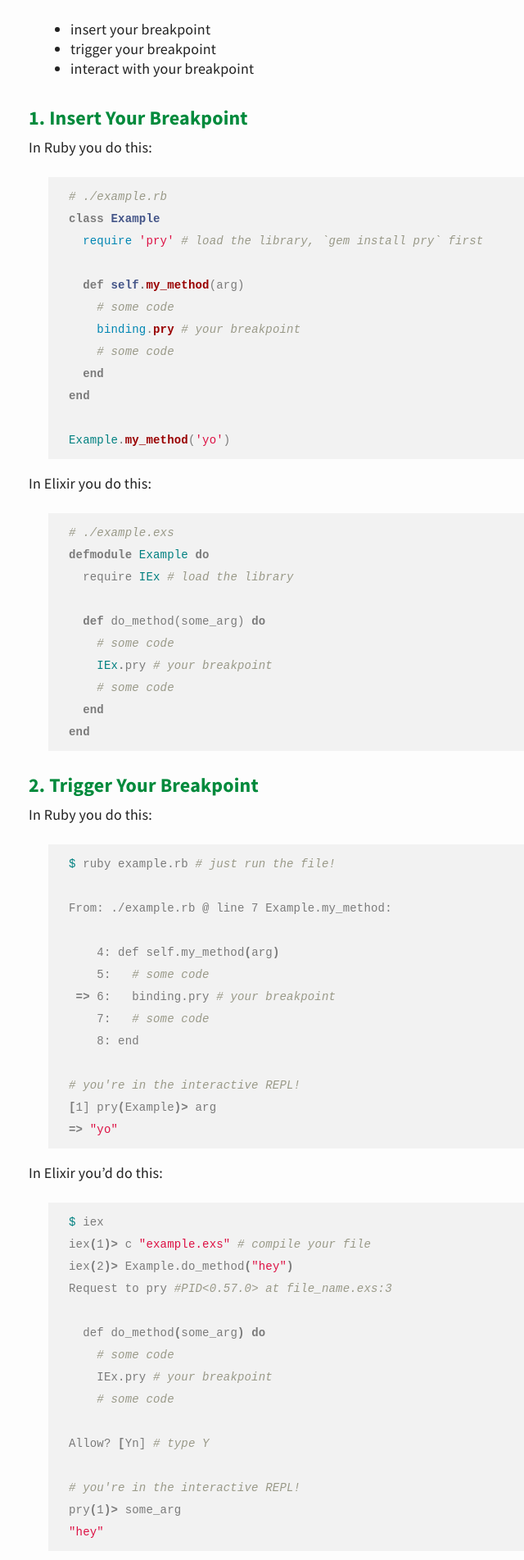
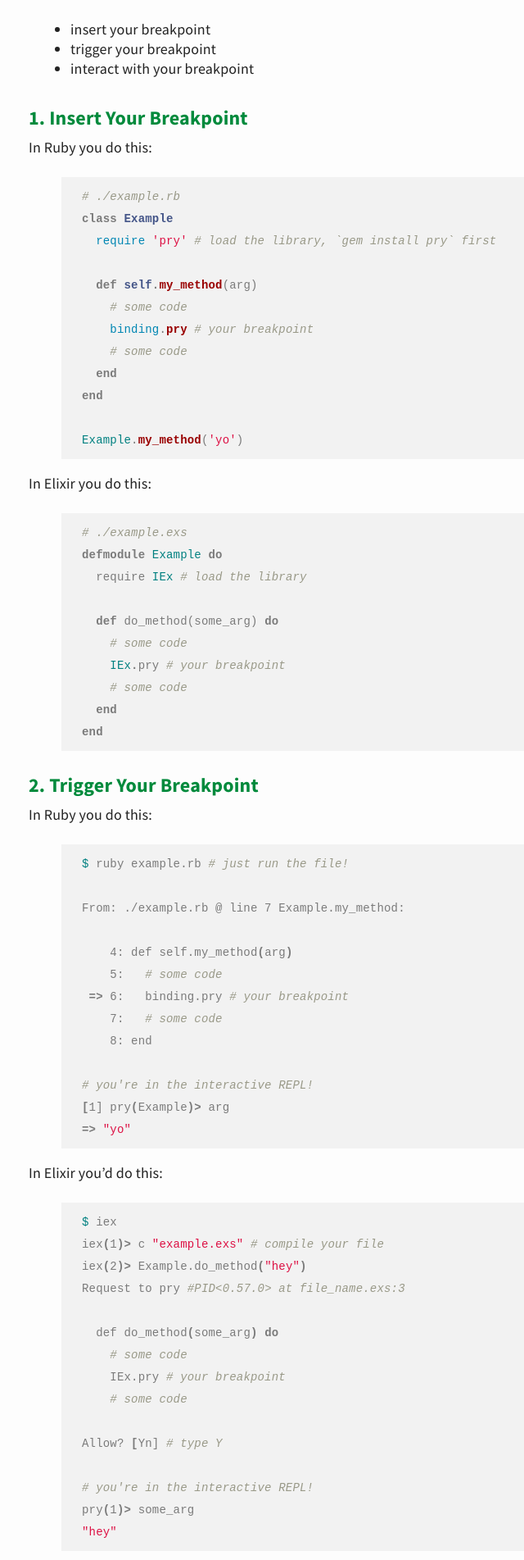
Before and after one commit to davidlaprade/davidlaprade.github.io, a Jekyll site: the page built from _posts/2016-4-23-inserting-breakpoints-in-elixir.md, in a window 1280 px wide. Shown: the part 623-2526 px from the top of the page at 82% size, without its empty margins (267-907 px from the left). Built offline with Jekyll 4.4.1, drawn with Linux system fonts in a browser that asks for light colours; comment, search, counter and statistics services are not loaded.

Commit message:
Stop indenting code blocks

```diff
--- a/_sass/custom.scss
+++ b/_sass/custom.scss
@@ -72,7 +72,6 @@ li > ul {
 
 // indent and set backgound on code blocks
 .highlight {
-  margin-left: $indent;
   background-color: $light-gray;
   pre {
     overflow-x: scroll;
```
